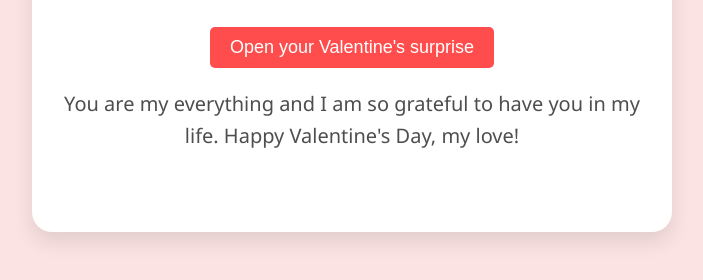
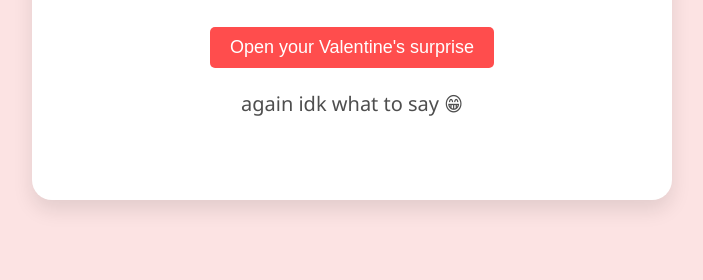
Before and after one commit to lemonzena/valentineges, a plain HTML site: page index.html in a window 1280 px wide. Both pictures are taken after a click on the button "Open your Valentine's surprise". Shown: the part 506-786 px from the top of the page, without its empty margins (288-991 px from the left). Drawn offline with Linux system fonts and the light colour scheme.

Commit message:
Update index.html

```diff
--- a/index.html
+++ b/index.html
@@ -72,7 +72,7 @@
         HAPPY VALENTINE!!!,<br>
         </p>
         <button class="button" onclick="revealMessage()">Open your Valentine's surprise</button>
-        <p id="hiddenMessage" style="display: none;">You are my everything and I am so grateful to have you in my life. Happy Valentine's Day, my love!</p>
+        <p id="hiddenMessage" style="display: none;">again idk what to say 😁</p>
 
     </div>
 
```
